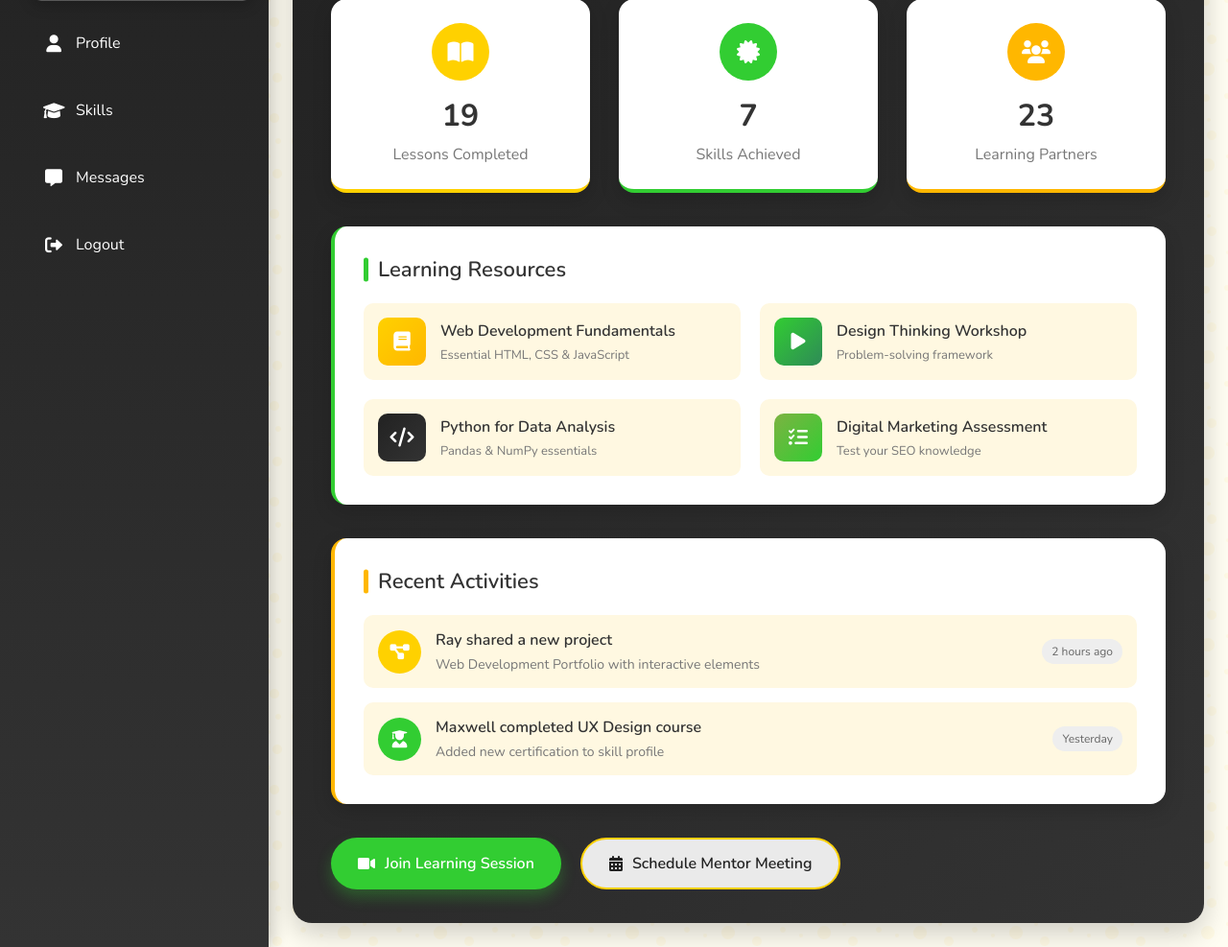
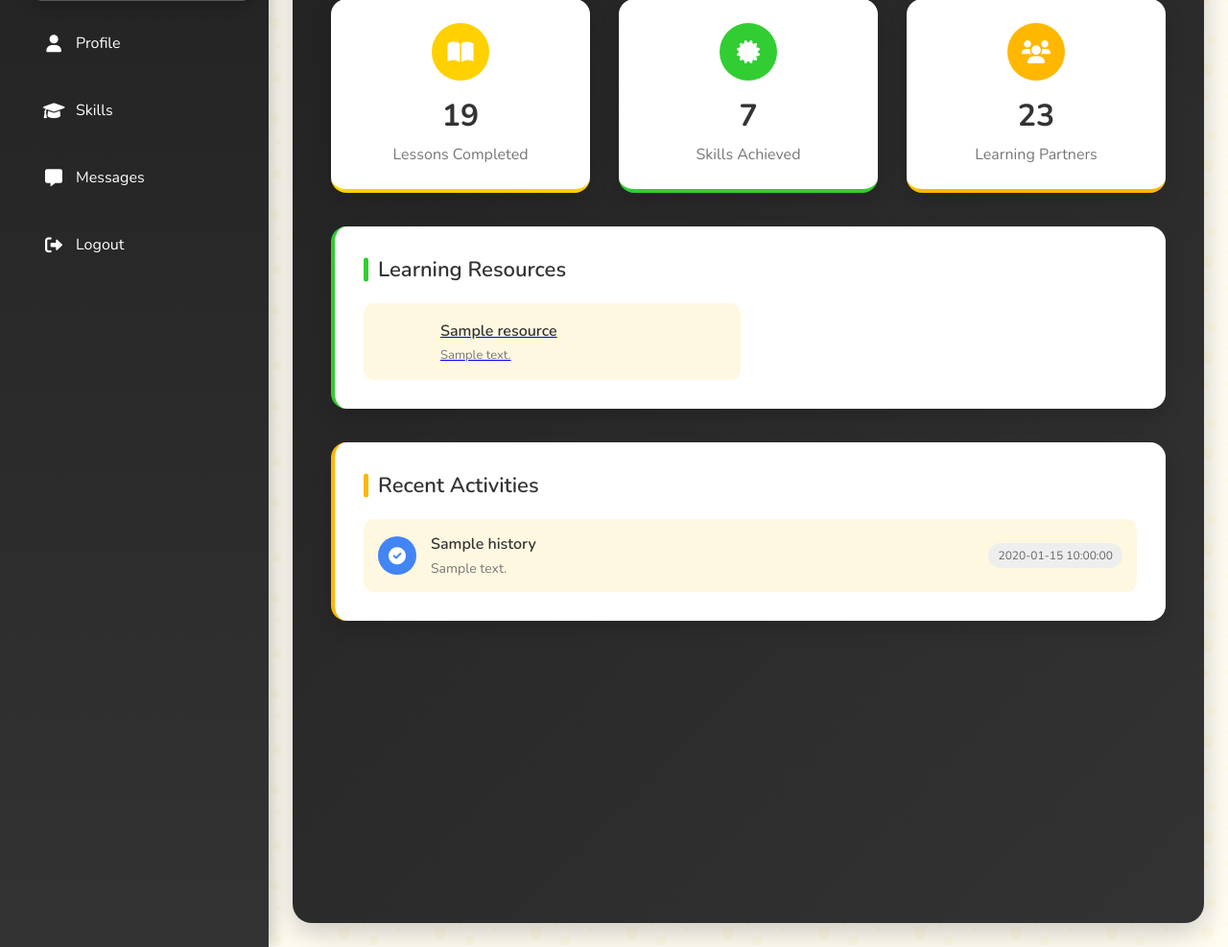
Before and after one commit to Harshita890/SwapSkill, a PHP site: page /dashboard.php in a window 1280 px wide. Shown: the part 164-1151 px from the top of the page at 96% size. Run offline with PHP 8.4, Linux system fonts and the light colour scheme; the visitor is signed in with stand-in values (Sample User, id 1); tables that the repository leaves empty or names only in its code hold one stand-in row (values such as "Sample post").

Commit message:
new  UI updated

```diff
--- a/css.css
+++ b/css.css
@@ -1262,3 +1262,172 @@ button[type="submit"]:hover {
         height: 40px;
     }
 }
+/* Social Links Section */
+.social-links {
+    margin-top: 30px;
+    padding: 20px;
+    background: #fff;
+    border-radius: 10px;
+    box-shadow: 0 2px 10px rgba(0,0,0,0.1);
+}
+
+.social-links h3 {
+    margin-bottom: 15px;
+    color: #333;
+}
+
+.social-buttons {
+    display: flex;
+    gap: 15px;
+    flex-wrap: wrap;
+}
+
+.social-btn {
+    display: flex;
+    align-items: center;
+    padding: 10px 20px;
+    border-radius: 5px;
+    color: white;
+    text-decoration: none;
+    transition: transform 0.2s, box-shadow 0.2s;
+}
+
+.social-btn i {
+    margin-right: 8px;
+    font-size: 18px;
+}
+
+.social-btn:hover {
+    transform: translateY(-2px);
+    box-shadow: 0 4px 8px rgba(0,0,0,0.1);
+}
+
+.instagram {
+    background: linear-gradient(45deg, #405DE6, #5851DB, #833AB4, #C13584, #E1306C, #FD1D1D);
+}
+
+.linkedin {
+    background: #0077B5;
+}
+
+.email {
+    background: #D44638;
+}
+/* Progress bars */
+.progress-bar {
+    width: 100%;
+    height: 8px;
+    background: #e0e0e0;
+    border-radius: 4px;
+    margin-top: 8px;
+    overflow: hidden;
+}
+
+.progress {
+    height: 100%;
+    background: #4CAF50;
+    border-radius: 4px;
+    transition: width 0.3s ease;
+}
+
+/* Social Section */
+.social-section {
+    margin-top: 30px;
+    padding: 20px;
+    background: #fff;
+    border-radius: 10px;
+    box-shadow: 0 2px 10px rgba(0,0,0,0.1);
+}
+
+.social-section h3 {
+    margin-bottom: 20px;
+    color: #333;
+}
+
+.social-grid {
+    display: grid;
+    grid-template-columns: repeat(auto-fit, minmax(250px, 1fr));
+    gap: 20px;
+}
+
+.social-card {
+    display: flex;
+    align-items: center;
+    padding: 15px;
+    border-radius: 8px;
+    color: white;
+    text-decoration: none;
+    transition: transform 0.2s, box-shadow 0.2s;
+}
+
+.social-card:hover {
+    transform: translateY(-3px);
+    box-shadow: 0 5px 15px rgba(0,0,0,0.1);
+}
+
+.social-icon {
+    font-size: 24px;
+    margin-right: 15px;
+    width: 50px;
+    height: 50px;
+    border-radius: 50%;
+    background: rgba(255,255,255,0.2);
+    display: flex;
+    align-items: center;
+    justify-content: center;
+}
+
+.social-info h4 {
+    margin: 0 0 5px 0;
+    font-size: 18px;
+}
+
+.social-info p {
+    margin: 0;
+    font-size: 14px;
+    opacity: 0.9;
+}
+
+.instagram {
+    background: linear-gradient(45deg, #405DE6, #5851DB, #833AB4, #C13584, #E1306C, #FD1D1D);
+}
+
+.linkedin {
+    background: #0077B5;
+}
+
+.email {
+    background: #D44638;
+}
+
+/* Activity Icons */
+.activity-icon {
+    width: 40px;
+    height: 40px;
+    border-radius: 50%;
+    display: flex;
+    align-items: center;
+    justify-content: center;
+    margin-right: 15px;
+    color: white;
+}
+
+.activity-icon.blue {
+    background: #4285F4;
+}
+
+.activity-icon.green {
+    background: #34A853;
+}
+
+.activity-icon.purple {
+    background: #9C27B0;
+}
+
+.activity-icon.orange {
+    background: #FF9800;
+}
+
+.activity-icon.gray {
+    background: #9E9E9E;
+}
--- a/dashboard.php
+++ b/dashboard.php
@@ -3,6 +3,12 @@ session_start();
 if (!isset($_SESSION['user_id'])) {
     header("Location: login.php");
     exit();
+}
+
+// Database connection
+$mysqli = new mysqli("localhost", "root", "", "skillswap");
+if ($mysqli->connect_error) {
+    die("Database connection failed: " . $mysqli->connect_error);
 }
 ?>
 <!DOCTYPE html>
@@ -26,6 +32,7 @@ if (!isset($_SESSION['user_id'])) {
             <li><a href="logout.php"><i class="fas fa-sign-out-alt"></i> Logout</a></li>
         </ul>
     </div>
+
     <div class="main-content">
         <div class="top-bar">
             <div class="search-container">
@@ -36,6 +43,7 @@ if (!isset($_SESSION['user_id'])) {
                 Welcome back, <span><?php echo htmlspecialchars($_SESSION['username']); ?></span>
             </div>
         </div>
+
         <div class="stats">
             <div class="stat-card">
                 <div class="icon"><i class="fas fa-book-open"></i></div>
@@ -57,77 +65,63 @@ if (!isset($_SESSION['user_id'])) {
         <div class="learning-resources">
             <h3>Learning Resources</h3>
             <div class="resource-grid">
-                <div class="resource-card">
-                    <div class="resource-icon book">
-                        <i class="fas fa-book"></i>
+                <?php
+                $res_query = "SELECT * FROM learning_resources";
+                $res_result = $mysqli->query($res_query);
+
+                if ($res_result && $res_result->num_rows > 0):
+                    while ($res = $res_result->fetch_assoc()):
+                ?>
+                    <a href="<?php echo htmlspecialchars($res['url']); ?>" class="resource-card" target="_blank">
+                        <div class="resource-icon <?php echo htmlspecialchars($res['icon_class']); ?>">
+                            <i class="fas fa-<?php echo htmlspecialchars($res['icon_class']); ?>"></i>
                         </div>
                         <div class="resource-info">
-                        <h4>Web Development Fundamentals</h4>
-                        <p>Essential HTML, CSS & JavaScript</p>
+                            <h4><?php echo htmlspecialchars($res['title']); ?></h4>
+                            <p><?php echo htmlspecialchars($res['description']); ?></p>
                         </div>
-                </div>
-                <div class="resource-card">
-                    <div class="resource-icon video">
-                        <i class="fas fa-play"></i>
-                    </div>
-                    <div class="resource-info">
-                        <h4>Design Thinking Workshop</h4>
-                        <p>Problem-solving framework</p>
-                    </div>
-                </div>
-                <div class="resource-card">
-                    <div class="resource-icon code">
-                        <i class="fas fa-code"></i>
-                    </div>
-                    <div class="resource-info">
-                        <h4>Python for Data Analysis</h4>
-                        <p>Pandas & NumPy essentials</p>
-                    </div>
-                </div>
-                <div class="resource-card">
-                    <div class="resource-icon quiz">
-                        <i class="fas fa-tasks"></i>
-                    </div>
-                    <div class="resource-info">
-                        <h4>Digital Marketing Assessment</h4>
-                        <p>Test your SEO knowledge</p>
-                    </div>
-                </div>
+                    </a>
+                <?php
+                    endwhile;
+                else:
+                    echo "<p>No resources available.</p>";
+                endif;
+                ?>
             </div>
         </div>
 
         <div class="activities">
             <h3>Recent Activities</h3>
+            <?php
+            $userId = $_SESSION['user_id'];
+            $sql = "SELECT activity_title, description, activity_time FROM learning_history WHERE user_id = ? ORDER BY activity_time DESC LIMIT 5";
+            $stmt = $mysqli->prepare($sql);
+            $stmt->bind_param("i", $userId);
+            $stmt->execute();
+            $result = $stmt->get_result();
+
+            if ($result->num_rows > 0):
+                while ($row = $result->fetch_assoc()):
+            ?>
                 <div class="activity-item">
                     <div class="activity-icon blue">
-                    <i class="fas fa-project-diagram"></i>
+                        <i class="fas fa-check-circle"></i>
                     </div>
                     <div class="activity-info">
-                    <h4>Ray shared a new project</h4>
-                    <p>Web Development Portfolio with interactive elements</p>
+                        <h4><?php echo htmlspecialchars($row['activity_title']); ?></h4>
+                        <p><?php echo htmlspecialchars($row['description']); ?></p>
                     </div>
-                <div class="activity-time">2 hours ago</div>
+                    <div class="activity-time"><?php echo htmlspecialchars($row['activity_time']); ?></div>
                 </div>
-            <div class="activity-item">
-                <div class="activity-icon green">
-                    <i class="fas fa-user-graduate"></i>
-                </div>
-                <div class="activity-info">
-                    <h4>Maxwell completed UX Design course</h4>
-                    <p>Added new certification to skill profile</p>
-                </div>
-                <div class="activity-time">Yesterday</div>
-            </div>
+            <?php
+                endwhile;
+            else:
+                echo "<p>No recent activities found.</p>";
+            endif;
+            ?>
         </div>
 
-        <div class="button-group">
-            <a href="https://meet.jit.si/SkillSwapSession" class="video-call-btn" target="_blank">
-                <i class="fas fa-video"></i> Join Learning Session
-            </a>
-            <a href="#" class="schedule-btn">
-                <i class="fas fa-calendar-alt"></i> Schedule Mentor Meeting
-            </a>
-        </div>
+
     </div>
 </body>
 </html>
```
Lines whose indentation alone changed are shown as unchanged.
